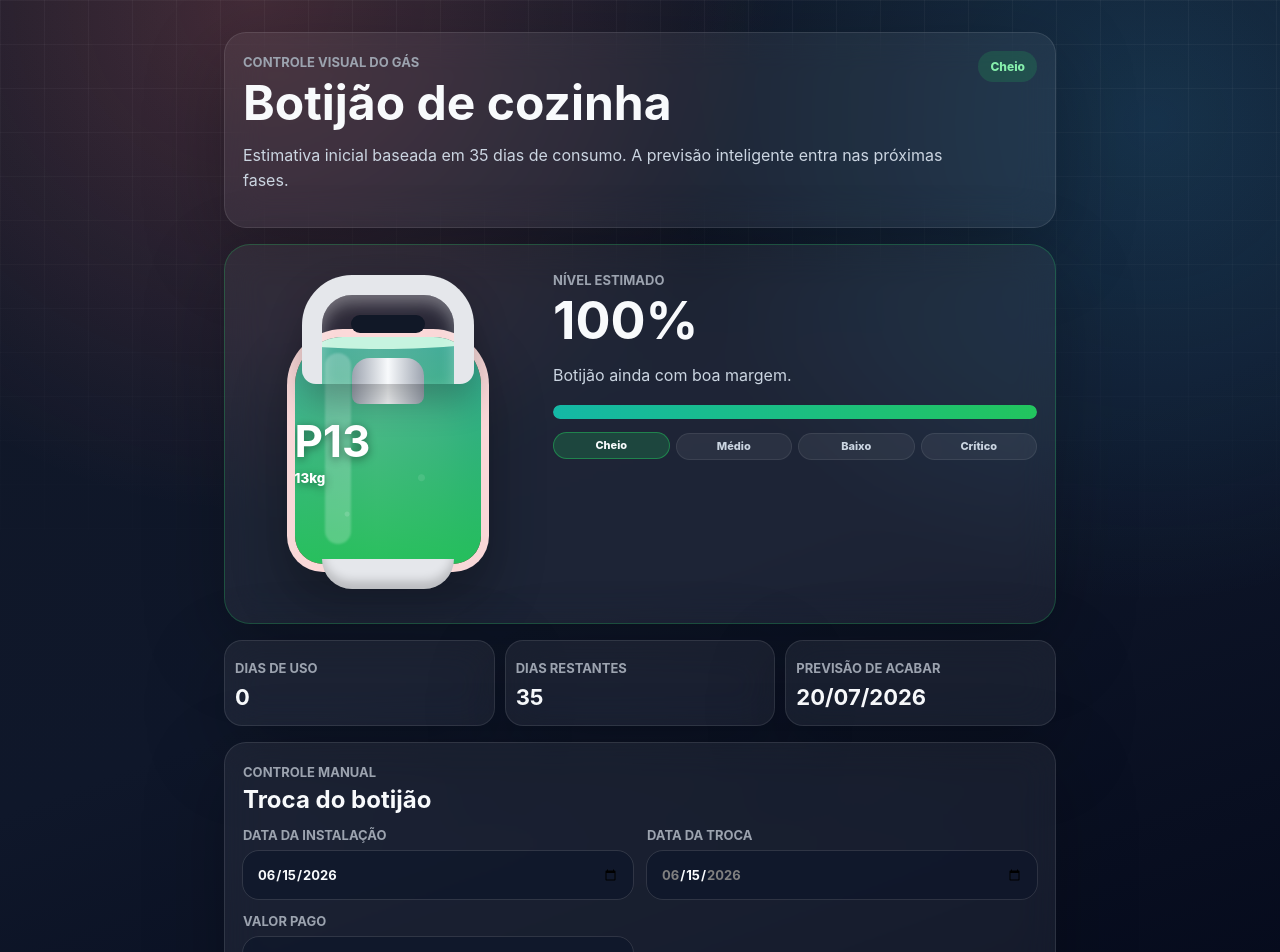
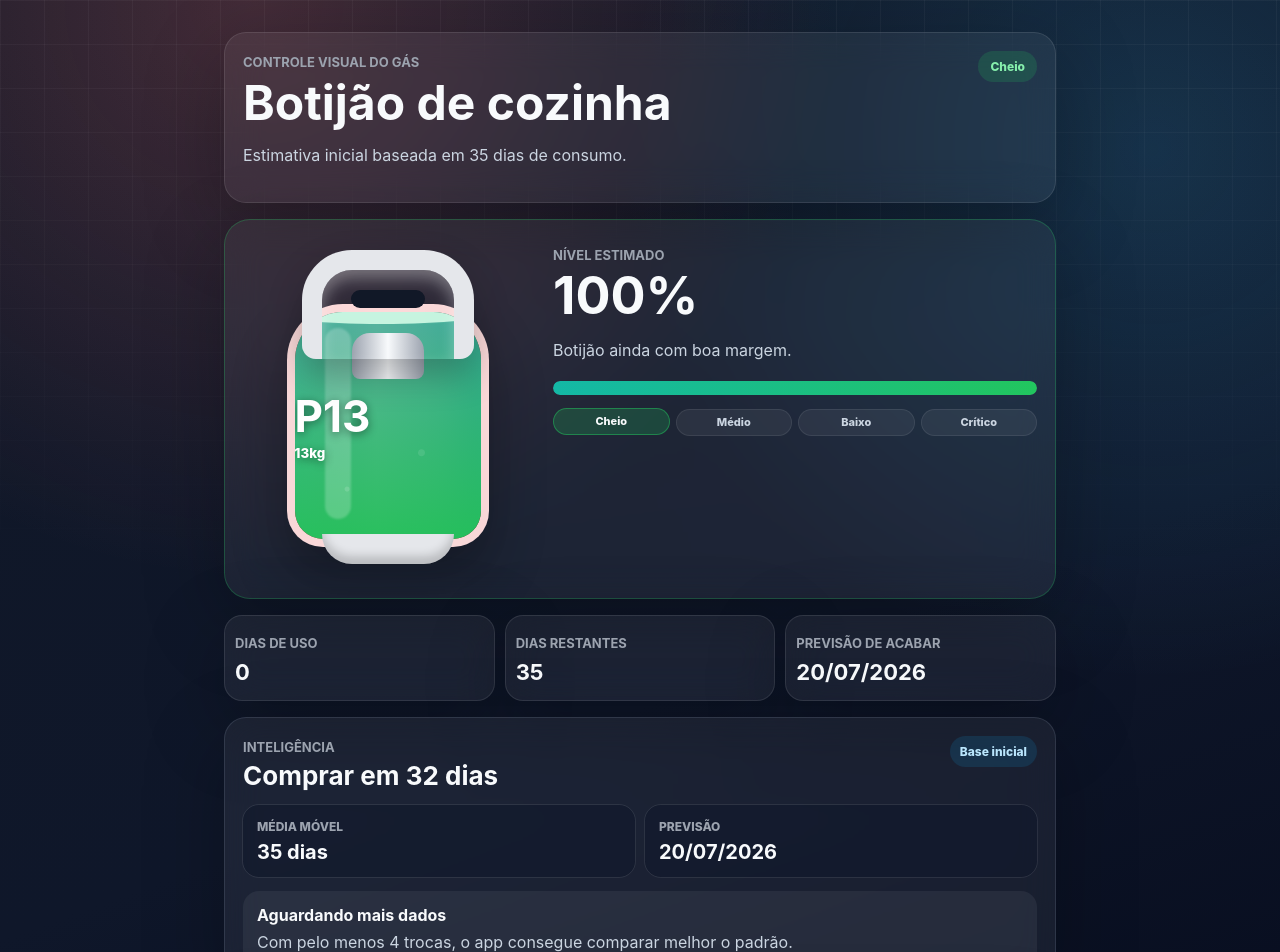
Before and after one commit to milicofelix/controler_gas_abs, a React app: page / in a window 1280 px wide. Shown: the top 952 px of the page. Built offline with nearby package versions, Linux system fonts and the light colour scheme; the HTML template or start-up script is replaced by a standard one.

Commit message:
feat: Fase 4 — Inteligência de consumo

```diff
--- a/src/App.css
+++ b/src/App.css
@@ -9,6 +9,7 @@
 .dashboard-card,
 .form-card,
 .history-card,
+.intelligence-card,
 .metrics-grid article {
   border: 1px solid rgba(255, 255, 255, 0.1);
   background: rgba(255, 255, 255, 0.06);
@@ -365,11 +366,102 @@
 }
 
 .form-card,
-.history-card {
+.history-card,
+.intelligence-card {
   margin-top: 16px;
   border-radius: 22px;
   padding: 18px;
   text-align: left;
+}
+
+.intelligence-card {
+  display: grid;
+  gap: 14px;
+  transition: border-color 0.45s ease;
+}
+
+.intelligence-card.neutral {
+  border-color: rgba(148, 163, 184, 0.18);
+}
+
+.intelligence-card.stable,
+.intelligence-card.positive {
+  border-color: rgba(34, 197, 94, 0.28);
+}
+
+.intelligence-card.warning {
+  border-color: rgba(245, 158, 11, 0.4);
+}
+
+.intelligence-header {
+  display: flex;
+  justify-content: space-between;
+  gap: 14px;
+  align-items: flex-start;
+}
+
+.intelligence-header h2 {
+  margin: 6px 0 0;
+  color: #f8fafc;
+  font-size: 26px;
+  line-height: 1.1;
+}
+
+.intelligence-badge {
+  flex: 0 0 auto;
+  border-radius: 999px;
+  padding: 8px 10px;
+  color: #bae6fd;
+  background: rgba(14, 165, 233, 0.14);
+  font-size: 12px;
+  font-weight: 800;
+}
+
+.intelligence-grid {
+  display: grid;
+  grid-template-columns: repeat(2, minmax(0, 1fr));
+  gap: 10px;
+}
+
+.intelligence-grid article {
+  min-width: 0;
+  border-radius: 16px;
+  padding: 14px;
+  background: rgba(15, 23, 42, 0.56);
+  outline: 1px solid rgba(255, 255, 255, 0.08);
+}
+
+.intelligence-grid span {
+  display: block;
+  color: #9ca3af;
+  font-size: 12px;
+  font-weight: 800;
+  text-transform: uppercase;
+}
+
+.intelligence-grid strong {
+  display: block;
+  margin-top: 7px;
+  color: #f8fafc;
+  font-size: 20px;
+  line-height: 1.1;
+}
+
+.pattern-note {
+  border-radius: 16px;
+  padding: 14px;
+  background: rgba(255, 255, 255, 0.06);
+}
+
+.pattern-note strong {
+  display: block;
+  color: #f8fafc;
+}
+
+.pattern-note p {
+  margin: 6px 0 0;
+  color: #cbd5e1;
+  line-height: 1.45;
 }
 
 .form-card {
@@ -604,6 +696,19 @@ button.ghost {
     display: grid;
   }
 
+  .intelligence-header,
+  .intelligence-grid {
+    grid-template-columns: 1fr;
+  }
+
+  .intelligence-header {
+    display: grid;
+  }
+
+  .intelligence-badge {
+    justify-self: start;
+  }
+
   .history-average {
     width: fit-content;
     text-align: left;
--- a/src/App.jsx
+++ b/src/App.jsx
@@ -3,6 +3,8 @@ import './App.css'
 
 const STORAGE_KEY = 'gas-control-state-v1'
 const DEFAULT_CYCLE_DAYS = 35
+const MOVING_AVERAGE_LIMIT = 3
+const BUY_BUFFER_DAYS = 3
 const MS_PER_DAY = 1000 * 60 * 60 * 24
 const STATUS_STEPS = [
   { label: 'Cheio', tone: 'full' },
@@ -72,6 +74,54 @@ function formatMoney(value) {
     style: 'currency',
     currency: 'BRL',
   })
+}
+
+function addDays(date, days) {
+  const nextDate = new Date(`${date}T00:00:00`)
+  nextDate.setDate(nextDate.getDate() + Number(days))
+  return formatDateInput(nextDate)
+}
+
+function averageDuration(cycles) {
+  if (cycles.length === 0) return 0
+  return Math.round(cycles.reduce((sum, entry) => sum + entry.duration, 0) / cycles.length)
+}
+
+function detectConsumptionPattern(history, movingAverage) {
+  if (history.length < 4) {
+    return {
+      tone: 'neutral',
+      label: 'Aguardando mais dados',
+      message: 'Com pelo menos 4 trocas, o app consegue comparar melhor o padrão.',
+    }
+  }
+
+  const [latestCycle, ...previousCycles] = history
+  const previousAverage = averageDuration(previousCycles.slice(0, MOVING_AVERAGE_LIMIT))
+  const lowerLimit = previousAverage * 0.75
+  const upperLimit = previousAverage * 1.25
+
+  if (latestCycle.duration < lowerLimit) {
+    return {
+      tone: 'warning',
+      label: 'Consumo acima do padrão',
+      message: `O último ciclo durou ${latestCycle.duration} dias, abaixo da média recente de ${previousAverage} dias.`,
+    }
+  }
+
+  if (latestCycle.duration > upperLimit) {
+    return {
+      tone: 'positive',
+      label: 'Consumo abaixo do padrão',
+      message: `O último ciclo durou ${latestCycle.duration} dias, acima da média recente de ${previousAverage} dias.`,
+    }
+  }
+
+  return {
+    tone: 'stable',
+    label: 'Consumo dentro do padrão',
+    message: `Os últimos ciclos estão próximos da média móvel de ${movingAverage} dias.`,
+  }
 }
 
 function daysBetween(start, end) {
@@ -157,23 +207,39 @@ function App() {
 
   const today = formatDateInput(new Date())
 
+  const intelligence = useMemo(() => {
+    const recentCycles = state.history.slice(0, MOVING_AVERAGE_LIMIT)
+    const movingAverage = averageDuration(recentCycles)
+    const projectedCycleDays = movingAverage || DEFAULT_CYCLE_DAYS
+    const isUsingRealAverage = movingAverage > 0
+
+    return {
+      projectedCycleDays,
+      movingAverage,
+      isUsingRealAverage,
+      sampleSize: recentCycles.length,
+      pattern: detectConsumptionPattern(state.history, movingAverage),
+    }
+  }, [state.history])
+
   const stats = useMemo(() => {
     const elapsedDays = daysBetween(state.startedAt, today)
-    const usedPercent = clamp((elapsedDays / state.cycleDays) * 100, 0, 100)
+    const usedPercent = clamp((elapsedDays / intelligence.projectedCycleDays) * 100, 0, 100)
     const percent = Math.round(100 - usedPercent)
-    const remainingDays = Math.max(0, Math.ceil(state.cycleDays - elapsedDays))
+    const remainingDays = Math.max(0, Math.ceil(intelligence.projectedCycleDays - elapsedDays))
+    const buyInDays = Math.max(0, remainingDays - BUY_BUFFER_DAYS)
     const status = getStatus(percent)
-    const expectedEnd = new Date(`${state.startedAt}T00:00:00`)
-    expectedEnd.setDate(expectedEnd.getDate() + Number(state.cycleDays))
 
     return {
       elapsedDays,
       percent,
       remainingDays,
+      buyInDays,
       status,
-      expectedEnd: formatDateInput(expectedEnd),
+      expectedEnd: addDays(state.startedAt, intelligence.projectedCycleDays),
+      recommendation: buyInDays === 0 ? 'Comprar agora' : `Comprar em ${buyInDays} dias`,
     }
-  }, [state.startedAt, state.cycleDays, today])
+  }, [state.startedAt, intelligence.projectedCycleDays, today])
 
   const historyStats = useMemo(() => {
     if (state.history.length === 0) {
@@ -183,10 +249,8 @@ function App() {
       }
     }
 
-    const totalDuration = state.history.reduce((sum, entry) => sum + entry.duration, 0)
-
     return {
-      averageDuration: Math.round(totalDuration / state.history.length),
+      averageDuration: averageDuration(state.history),
       totalCycles: state.history.length,
     }
   }, [state.history])
@@ -265,7 +329,9 @@ function App() {
           <span className="eyebrow">Controle visual do gás</span>
           <h1>Botijão de cozinha</h1>
           <p>
-            Estimativa inicial baseada em {DEFAULT_CYCLE_DAYS} dias de consumo. A previsão inteligente entra nas próximas fases.
+            {intelligence.isUsingRealAverage
+              ? `Previsão inteligente baseada na média móvel dos últimos ${intelligence.sampleSize} ciclos.`
+              : `Estimativa inicial baseada em ${DEFAULT_CYCLE_DAYS} dias de consumo.`}
           </p>
         </div>
 
@@ -310,6 +376,34 @@ function App() {
           <span>Previsão de acabar</span>
           <strong>{stats.expectedEnd.split('-').reverse().join('/')}</strong>
         </article>
+      </section>
+
+      <section className={`intelligence-card ${intelligence.pattern.tone}`}>
+        <div className="intelligence-header">
+          <div>
+            <span className="eyebrow">Inteligência</span>
+            <h2>{stats.recommendation}</h2>
+          </div>
+          <div className="intelligence-badge">
+            {intelligence.isUsingRealAverage ? 'Média real' : 'Base inicial'}
+          </div>
+        </div>
+
+        <div className="intelligence-grid">
+          <article>
+            <span>Média móvel</span>
+            <strong>{intelligence.projectedCycleDays} dias</strong>
+          </article>
+          <article>
+            <span>Previsão</span>
+            <strong>{formatDisplayDate(stats.expectedEnd)}</strong>
+          </article>
+        </div>
+
+        <div className="pattern-note">
+          <strong>{intelligence.pattern.label}</strong>
+          <p>{intelligence.pattern.message}</p>
+        </div>
       </section>
 
       <section className="form-card">
```
